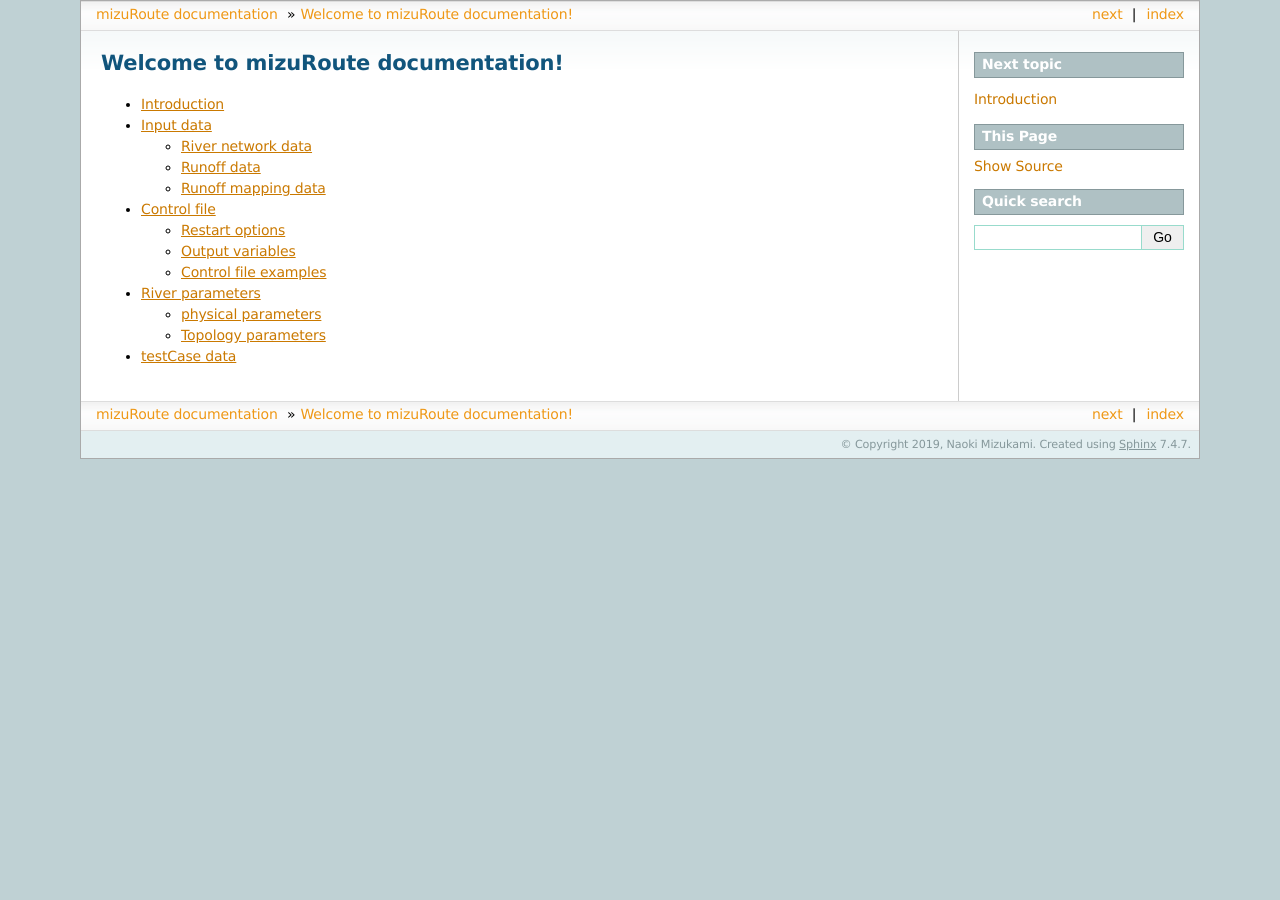
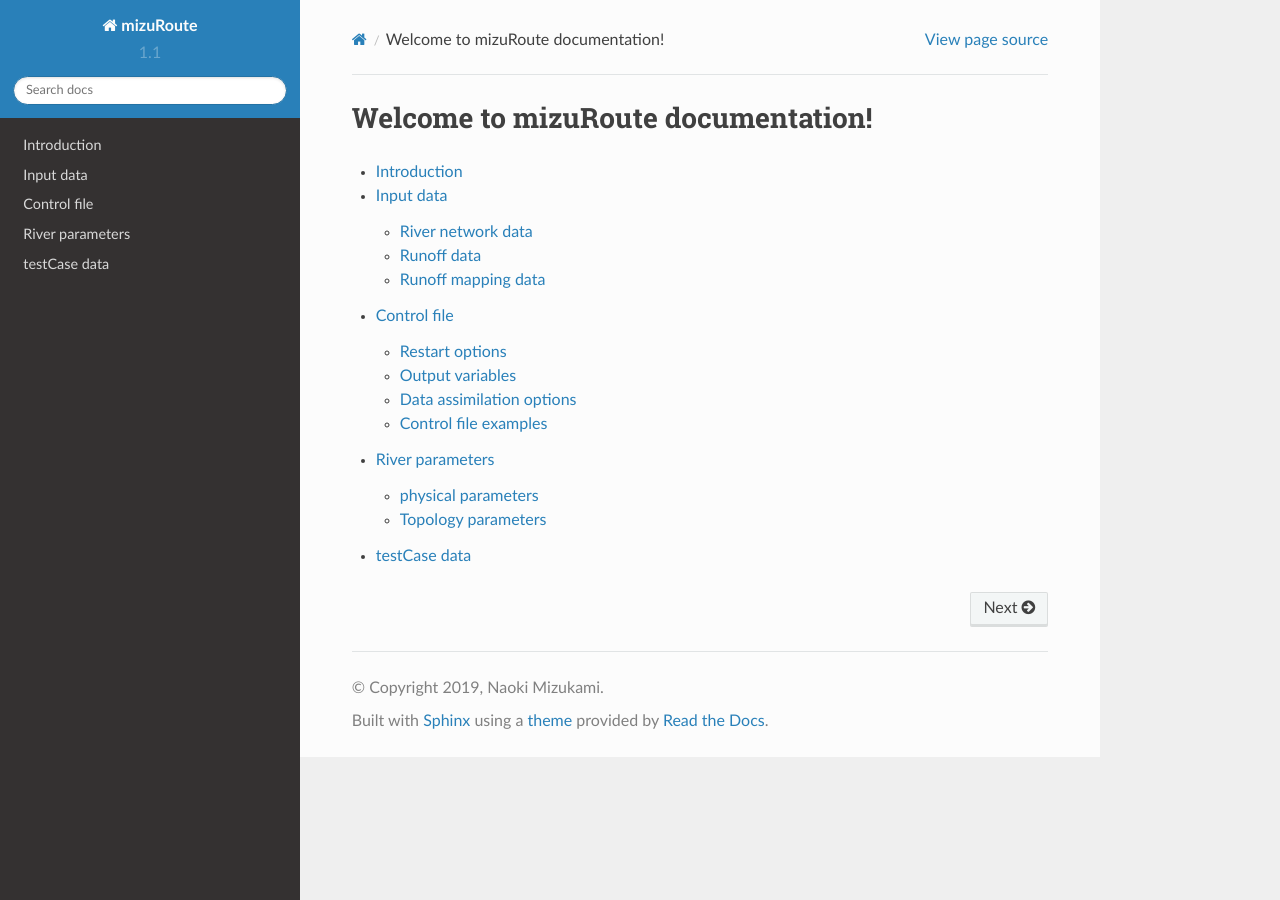
Before and after one commit to ESCOMP/mizuRoute, a Sphinx documentation site: the page built from docs/source/index.rst, in a window 1280 px wide. Built offline with Sphinx 7.4.7 and the Read the Docs theme 2.0.0, drawn with Linux system fonts in a browser that asks for light colours; some of the changed lines change nothing that is shown.

Commit message:
readthedocs update

```diff
--- a/docs/source/Control_file.rst
+++ b/docs/source/Control_file.rst
@@ -65,7 +65,7 @@
 +--------+------------------------+--------------------------------------------------------------------------------------------------+
 | 1,2,3  | <units_qsim>           | units of input runoff. e.g., mm/s                                                                |
 +--------+------------------------+--------------------------------------------------------------------------------------------------+
-| 1,2,3  | <dt_qsim>              | time interval of input runoff in second. e.g., 86400 sec for daily step                          |
+| 1,2,3  | <dt_qsim>              | time interval of simulation time step in second. e.g., 86400 sec for daily step                  |
 +--------+------------------------+--------------------------------------------------------------------------------------------------+
 | 1,2,3  | <is_remap>             | Logical to indicate runoff needs to be remapped to RN_HRU. T or F                                |
 +--------+------------------------+--------------------------------------------------------------------------------------------------+
@@ -206,6 +206,48 @@
 
 
 3. routed runoff corresponding to the scheme is not ouput if users deactivate a particular routing scheme with <route_opt> tag.
+
+
+Data assimilation options
+---------------------
+
+mizuRoute can read gauge observed discharge data (in netCDF) along with gauge meta ascii data. To read gauge observation and gauge metadata, the following control variables need to be specified.
+
+
++---------------------+---------------------------------------------------------------------------------------------------------+
+| tag                 | Description                                                                                             |
++=====================+=========================================================================================================+
+| <gageMetaFile>      | gauge meta data (two column csv format): gauge_id (non-numeric ID is accepted), seg_id                  |
++---------------------+---------------------------------------------------------------------------------------------------------+
+| <fname_gageObs>     | gauge discharge data                                                                                    |
++---------------------+---------------------------------------------------------------------------------------------------------+
+| <vname_gageFlow>    | variable name for discharge [m3/s]                                                                      |
++---------------------+---------------------------------------------------------------------------------------------------------+
+| <vname_gageSite>    | variable name for gauge site name (character array)                                                     |
++---------------------+---------------------------------------------------------------------------------------------------------+
+| <vname_gageTime>    | variable name for time                                                                                  |
++---------------------+---------------------------------------------------------------------------------------------------------+
+| <dname_gageSite>    | dimension name for site                                                                                 |
++---------------------+---------------------------------------------------------------------------------------------------------+
+| <dname_gageTime>    | imension name for time                                                                                  |
++---------------------+---------------------------------------------------------------------------------------------------------+
+| <strlen_gageSite>   | maximum gauge name string length                                                                        |
++---------------------+---------------------------------------------------------------------------------------------------------+
+
+
+Data assimilation is the direct insertion that is performed at a list of reaches in the metadata. Two parameters-<QerrTrend> and <ntsQmodStop> are needed.
+<QerrTrend> tells how bias computed at observation time at each reach evolves in the subsequent future <ntsQmodStop> time steps.
+To activate data assimilation of observed discharge into simulated discharge, the following control variables need to be specified.
+
++---------------------+---------------------------------------------------------------------------------------------------------+
+| tag                 | Description                                                                                             |
++=====================+=========================================================================================================+
+| <qmodOption>        | activation of direct insertion. 0 -> do nothing, 1=> discharge direct insertion                         |
++---------------------+---------------------------------------------------------------------------------------------------------+
+| <QerrTrend>         | temporal discharge error trend. 1->constant, 2->linear, 3->logistic, 4->exponential                     |
++---------------------+---------------------------------------------------------------------------------------------------------+
+| <ntsQmodStop>       | the number of time steps when flow correction stops                                                     |
++---------------------+---------------------------------------------------------------------------------------------------------+
 
 
 Control file examples
--- a/docs/source/conf.py
+++ b/docs/source/conf.py
@@ -76,7 +76,8 @@
 # a list of builtin themes.
 #
 #html_theme = 'alabaster'
-html_theme = 'sphinxdoc'
+#html_theme = 'sphinxdoc'
+html_theme = 'sphinx_rtd_theme'
 
 # Theme options are theme-specific and customize the look and feel of a theme
 # further.  For a list of options available for each theme, see the
```
